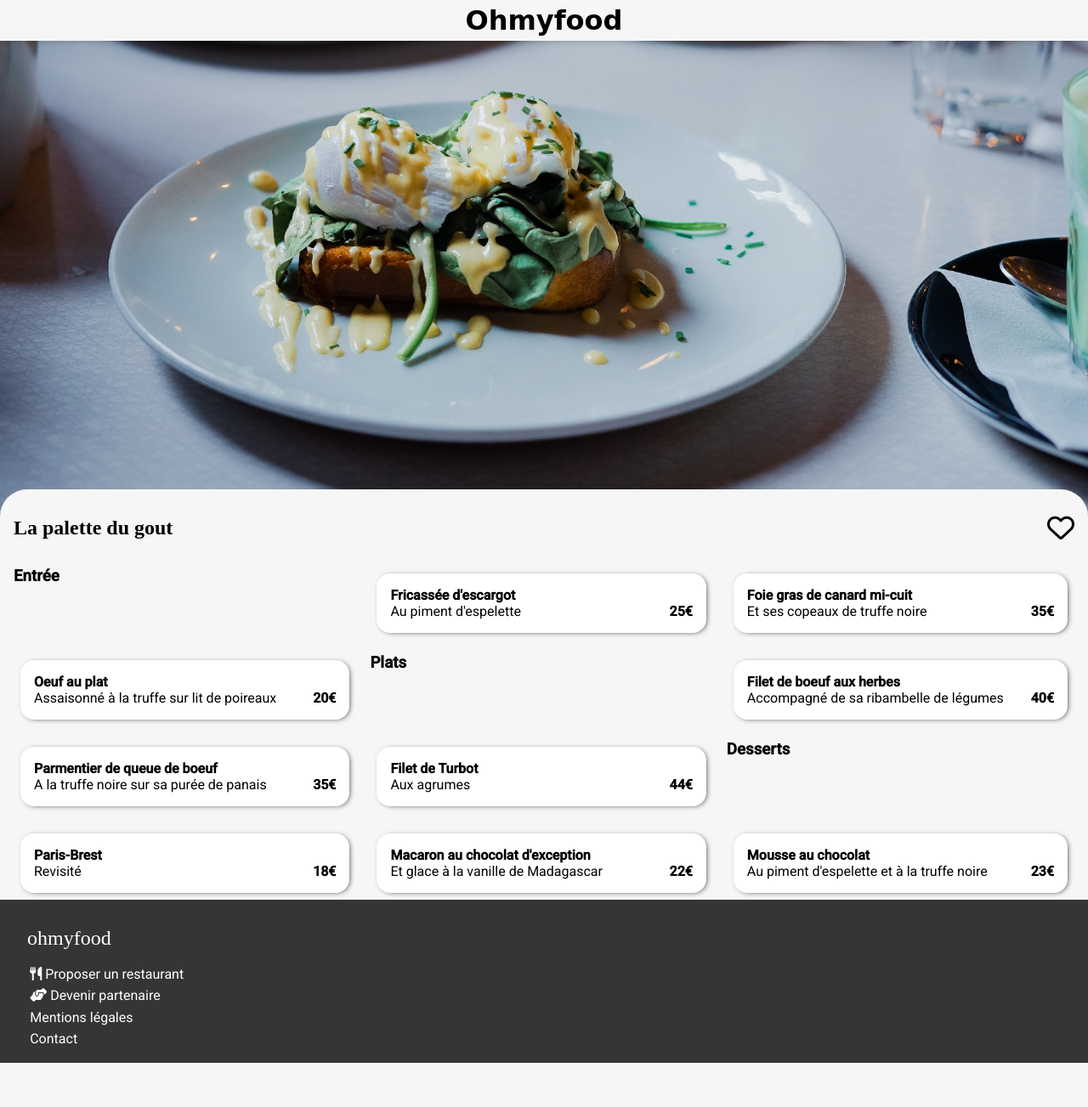
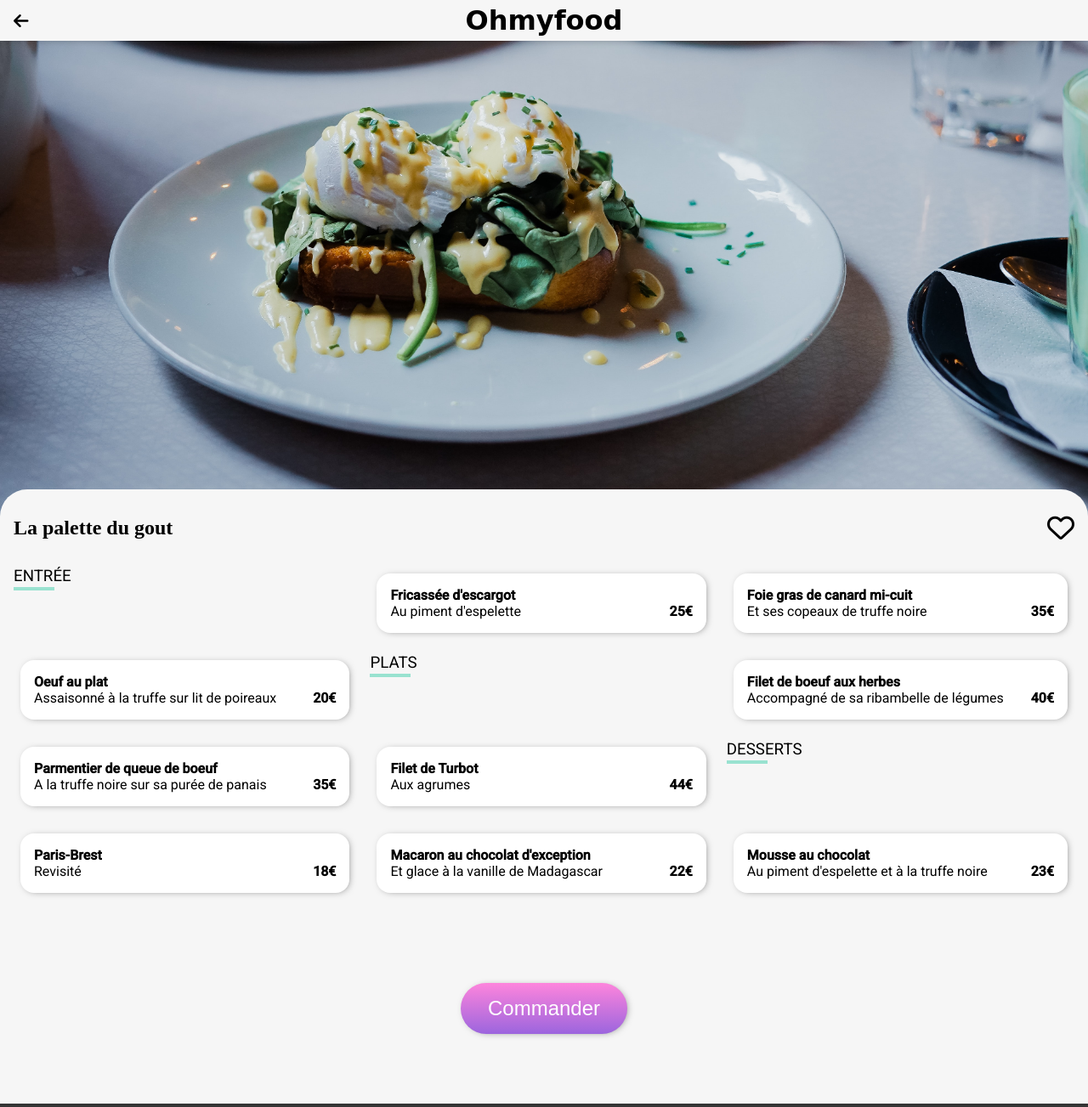
Before and after one commit to Mrneyestani/OhMyFood, a website: page pages/resto-1.html in a window 1280 px wide. Shown: the top 1303 px of the page at 85% size. Before the commit the page ends 1251 px from the top, so only its background shows below. Drawn offline with Linux system fonts and the light colour scheme; a web font is replaced by a local one.

Commit message:
add button in bottom and flesh in top of resto-1

```diff
--- a/pages/resto-1.html
+++ b/pages/resto-1.html
@@ -9,9 +9,11 @@
     <link rel="stylesheet" href="../style.css">
 </head>
 <body id="page-resto">
+    <a href="./../index.html">
     <header>
         <h1>Ohmyfood</h1>
     </header>
+    </a>
     <div class="banner"><img src="../assets/menu-1.jpg" alt="menu-1"></div>
     <div class="resto__title">
         <h2>La palette du gout</h2>
@@ -130,6 +132,10 @@
         </div>
     </div>
 </section>
+
+<section class="order">
+    <button>Commander</button>
+</section>
 </main>
 
     <footer>
--- a/sass/layaut/explorer.scss
+++ b/sass/layaut/explorer.scss
@@ -11,19 +11,7 @@
     margin: 1rem;
   }
   & button {
-    color: white;
-    font-weight: 100;
-    font-size: 1.5rem;
-    padding: 1rem 2rem;
-    border: none;
-    border-radius: 2rem;
-    transition: transform 200ms;
-    margin-top: 1rem;
-    @include mixins.box-shadow;
-    @include mixins.gradient(0.9);
+    @include mixins.base-button;
   }
-  & button:hover {
-    transform: scale(1.02);
-    opacity: 0.9;
-  }
+
 }
--- a/sass/pages/restaurant.scss
+++ b/sass/pages/restaurant.scss
@@ -8,6 +8,14 @@ body {
 }
 
 #page-resto {
+  header::before{
+    @include mixins.font-awesome($font-weight: 900);
+    content: "\f060";
+    left: 1rem;
+    top: 50%;
+    transform: translateY(-50%);
+    font-size: 20px;
+  }
   .banner img {
     display: block;
     width: 100%;
@@ -35,6 +43,20 @@ body {
     gap: 1rem;
     @media (max-width: variables.$breakpoint) {
       grid-template-columns: 1fr;
+    }
+    h3{
+      text-transform: uppercase;
+      font-weight: 400;
+      position: relative;
+      &::after{
+        content: "";
+        position: absolute;
+        top: 1.5rem;
+        left: 0;
+        height: 0.25rem;
+        width: 3rem;
+        background-color: colors.$color-tertiory;
+      }
     }
     .menus__category {
       .menu-item {
@@ -81,6 +103,7 @@ body {
           }
         }
         &:hover {
+          cursor: pointer;
         .menu-item__check {
           margin-right: 0;
         }
@@ -92,4 +115,13 @@ body {
      }
     }
   }
+
+  section.order{
+    height: 30vh;
+    display: grid;
+    place-items: center;
+    button{
+      @include mixins.base-button;
+    }
+  }
 }
--- a/sass/utils/mixins.scss
+++ b/sass/utils/mixins.scss
@@ -1,3 +1,5 @@
+@use "./colors.scss";
+
 @mixin gradient($opacity: 0.9) {
   background-image: linear-gradient(
     to top,
@@ -7,24 +9,28 @@
 }
 
 @mixin box-shadow {
-  box-shadow: 2px 1px 7px -3px #000000;
+  box-shadow: 2px 1px 8px -3px colors.$light-gray;
 }
 
 @mixin transform-zoom {
   transform: scale(1.02);
 }
 
-@mixin heart($opacity: 1, $font-weight: 400, $color: inherit) {
+@mixin font-awesome($font-weight: 400){
     display: inline-block;
+    position: absolute;
     font-style: normal;
     font-variant: normal;
     text-rendering: auto;
     -webkit-font-smoothing: antialiased;
     font-family: "font awesome 5 free";
     font-weight: $font-weight;
+}
+
+@mixin heart($opacity: 1, $font-weight: 400, $color: inherit) {
   content: "\f004";
+  @include font-awesome($font-weight);
   font-size: 2rem;
-  position: absolute;
   right: 1rem;
   top: 50%;
   transform: translateY(-50%);
@@ -51,3 +57,21 @@
     transform: translateY(-50%) scale(1.1);
   }
 }
+
+@mixin base-button{
+    color: white;
+    font-weight: 100;
+    font-size: 1.5rem;
+    padding: 1rem 2rem;
+    border: none;
+    border-radius: 2rem;
+    transition: transform 200ms;
+    margin-top: 1rem;
+    cursor: pointer;
+    @include box-shadow;
+    @include gradient;
+    &:hover {
+        transform: scale(1.02);
+        opacity: 0.9;
+      }
+}
```
Also changed, not shown: style.css, 1 other file. Lines whose indentation alone changed are shown as unchanged.
